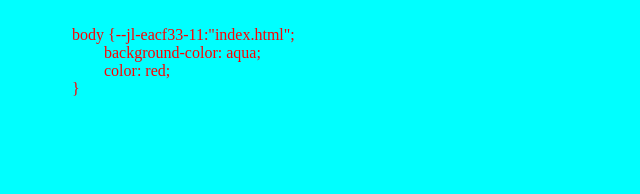
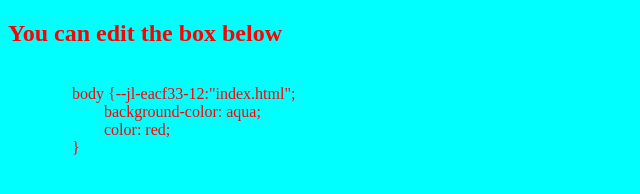
Before and after one commit to nottnottloop/live-css, a plain HTML site: page index.html in a window 1280 px wide. Shown: the whole page, without its empty margins (0-640 px from the left). Drawn offline with Linux system fonts and the light colour scheme.

Commit message:
add title

```diff
--- a/index.html
+++ b/index.html
@@ -7,6 +7,7 @@
 	<title>Live CSS</title>
 </head>
 <body>
+	<h2>You can edit the box below</h2>
 	<style contenteditable style="display:inline-block; white-space: pre;">
 		body {
 			background-color: aqua;
```
